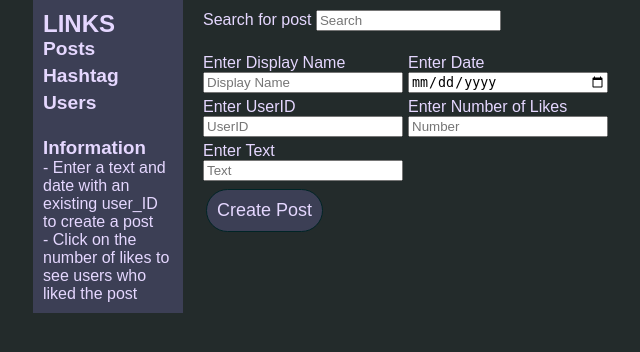
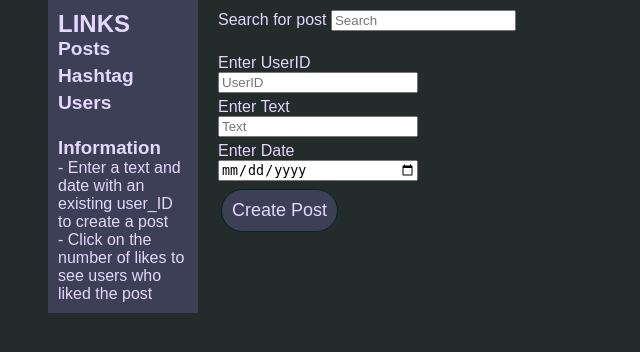
Before and after one commit to JoshuaLim007/choco_social_media, a Node server app: page /posts in a window 1280 px wide. Shown: the top 352 px of the page, without its empty margins (312-952 px from the left). Run offline with Node 20, Linux system fonts and the light colour scheme; data that the repository does not hold is empty.

Commit message:
mini update 2

```diff
--- a/public/edit_post.html
+++ b/public/edit_post.html
@@ -35,16 +35,10 @@
 			</div>
 		</div>
 		<div class="">
-			<label for="create_new_name">Enter Display Name</label>
-			<input id="create_new_name" type="text">
-			<label for="create_new_userid">Enter UserID</label>
-			<input id="create_new_userid" type="text">
 			<label for="create_new_text">Enter Text</label>
 			<input id="create_new_text" type="text">
 			<label for="create_new_date">Enter Date</label>
 			<input id="create_new_date" type="date">
-			<label for="create_new_likes">Enter Number of Likes</label>
-			<input id="create_new_likes" type="number">
 		</div>
 	</body>
 </html>
--- a/public/index.css
+++ b/public/index.css
@@ -92,6 +92,9 @@
 	justify-content: space-between;
 	align-items: center;
 }
+th, td{
+	text-align: left;
+}
 td {
 	margin-right: 5px;
 }
--- a/public/index.html
+++ b/public/index.html
@@ -46,18 +46,12 @@
 				<br>
 				<div class="create_input_content">
 					<div class="create_input_content_split">
-						<label for="create_name">Enter Display Name</label>
-						<input id="create_name" type="text" placeholder="Display Name">
 						<label for="create_userid">Enter UserID</label>
 						<input id="create_userid" type="text" placeholder="UserID">
 						<label for="create_text">Enter Text</label>
 						<input id="create_text" type="text" placeholder="Text">
-					</div>
-					<div class="create_input_content_split">
 						<label for="create_date">Enter Date</label>
 						<input id="create_date" type="date" placeholder="Date">
-						<label for="create_likes">Enter Number of Likes</label>
-						<input id="create_likes" type="number" placeholder="Number">
 					</div>
 				</div>
 
--- a/public/insert_data_functions.js
+++ b/public/insert_data_functions.js
@@ -2,6 +2,7 @@
 
 /*
 	Following are insert functions. they should just create tables or rows of data
+	make post neater
 */
 
 export function InsertPost(id, name, text, date, likes){
@@ -26,13 +27,16 @@
 
 		var tr_1 = document.createElement("tr");
 		var tr_2 = document.createElement("tr");
-		var th_name = document.createElement("th");
-		var th_name_link = document.createAttribute("a");
+		//var th_name = document.createElement("th");
+		//var th_name_link = document.createAttribute("a");
 		var th_id = document.createElement("th");
+		var th_text = document.createElement("th");
+		var th_date = document.createElement("th");
+		var td_id = document.createElement("td");
 		var td_text = document.createElement("td");
 		var td_date = document.createElement("td");
-		var td_likes = document.createElement("td");
-		var td_likes_link = document.createElement("a");
+		//var td_likes = document.createElement("td");
+		//var td_likes_link = document.createElement("a");
 
 		//content_section.setAttribute("class", "content");
 		post_div.setAttribute("id", "post");
@@ -42,29 +46,35 @@
 		edit_btn.setAttribute("id", "edit_post_btn");
 		delete_btn.setAttribute("id", "delete_post_btn");
 		//th_name_link.setAttribute("class", "");
-		td_likes_link.setAttribute("class", "post_td_likes_link");
+		//td_likes_link.setAttribute("class", "post_td_likes_link");
 
 		edit_btn.href="/";
-		th_name_link.href="/"; //insert followers page
-		td_likes_link.href = "/";//insert likes page
+		//th_name_link.href="/"; //insert followers page
+		//td_likes_link.href = "/";//insert likes page
 
 		edit_btn.textContent=("edit post");
 		delete_btn.textContent=("delete post");
-		th_name.textContent = (name);
-		th_id.textContent = (id);
+		//th_name.textContent = (name);
+		th_id.textContent = ("User_ID");
+		th_text.textContent = ("Text");
+		th_date.textContent = ("Date");
+		td_id.textContent = (id);
 		td_text.textContent = (text);
 		td_date.textContent  =(date);
-		td_likes_link.textContent  =(likes);
-		td_likes.textContent = ("# of likes: ");
+		//td_likes_link.textContent  =(likes);
+		//td_likes.textContent = ("# of likes: ");
 
 		//cant have a link in the header of table attributes
 		//th_name.appendChild(th_name_link);
-		td_likes.appendChild(td_likes_link);
-		tr_1.appendChild(th_name);
+		//td_likes.appendChild(td_likes_link);
+		//tr_1.appendChild(th_name);
 		tr_1.appendChild(th_id);
+		tr_1.appendChild(th_text);
+		tr_1.appendChild(th_date);
+		tr_2.appendChild(td_id);
 		tr_2.appendChild(td_text);
 		tr_2.appendChild(td_date);
-		tr_2.appendChild(td_likes);
+		//tr_2.appendChild(td_likes);
 		table.appendChild(tr_1);
 		table.appendChild(tr_2);
 		post_div.appendChild(table);
```
Also changed, not shown: public/delete_data_functions.js (+12 -2 lines), public/update_data_functions.js (+4 -12 lines).
